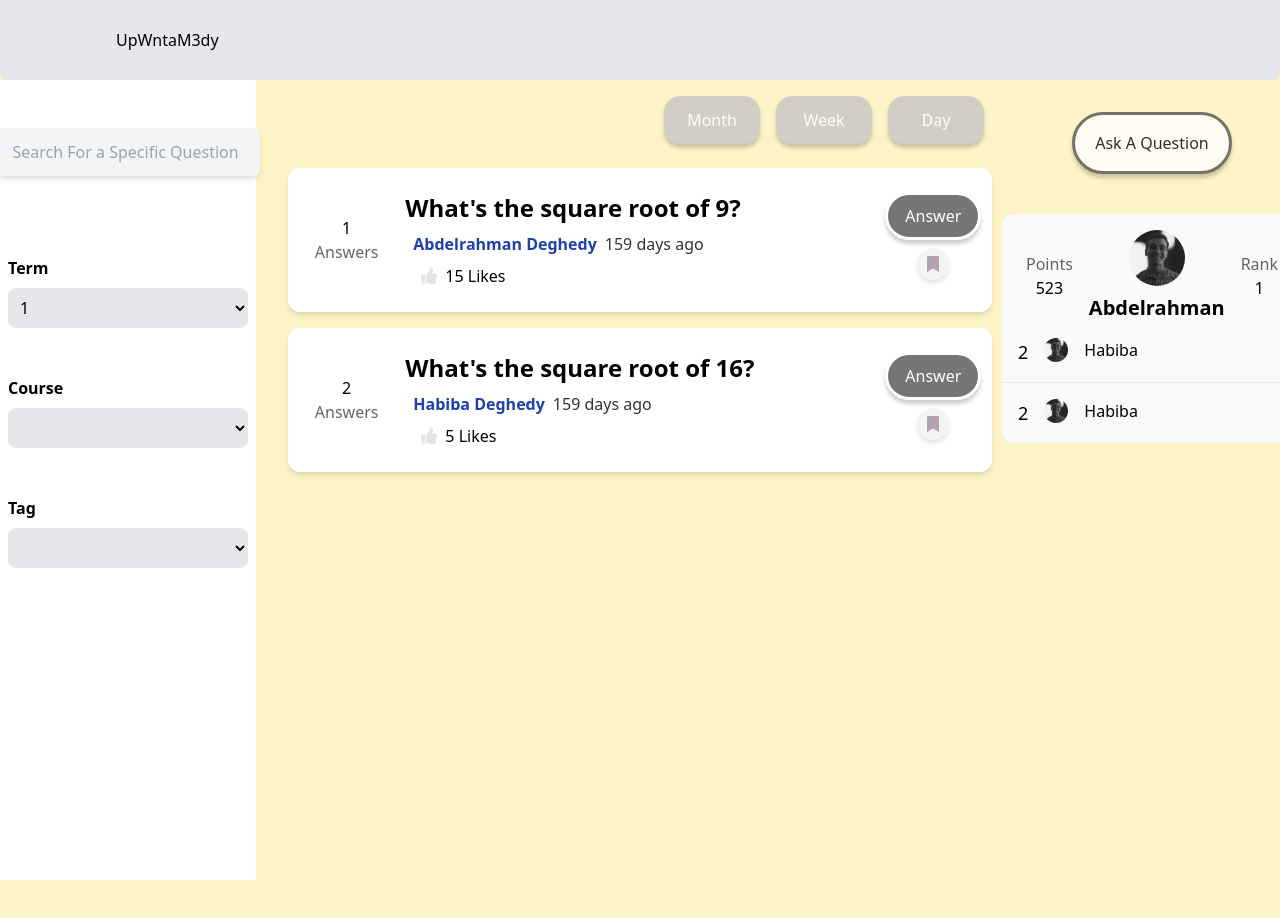
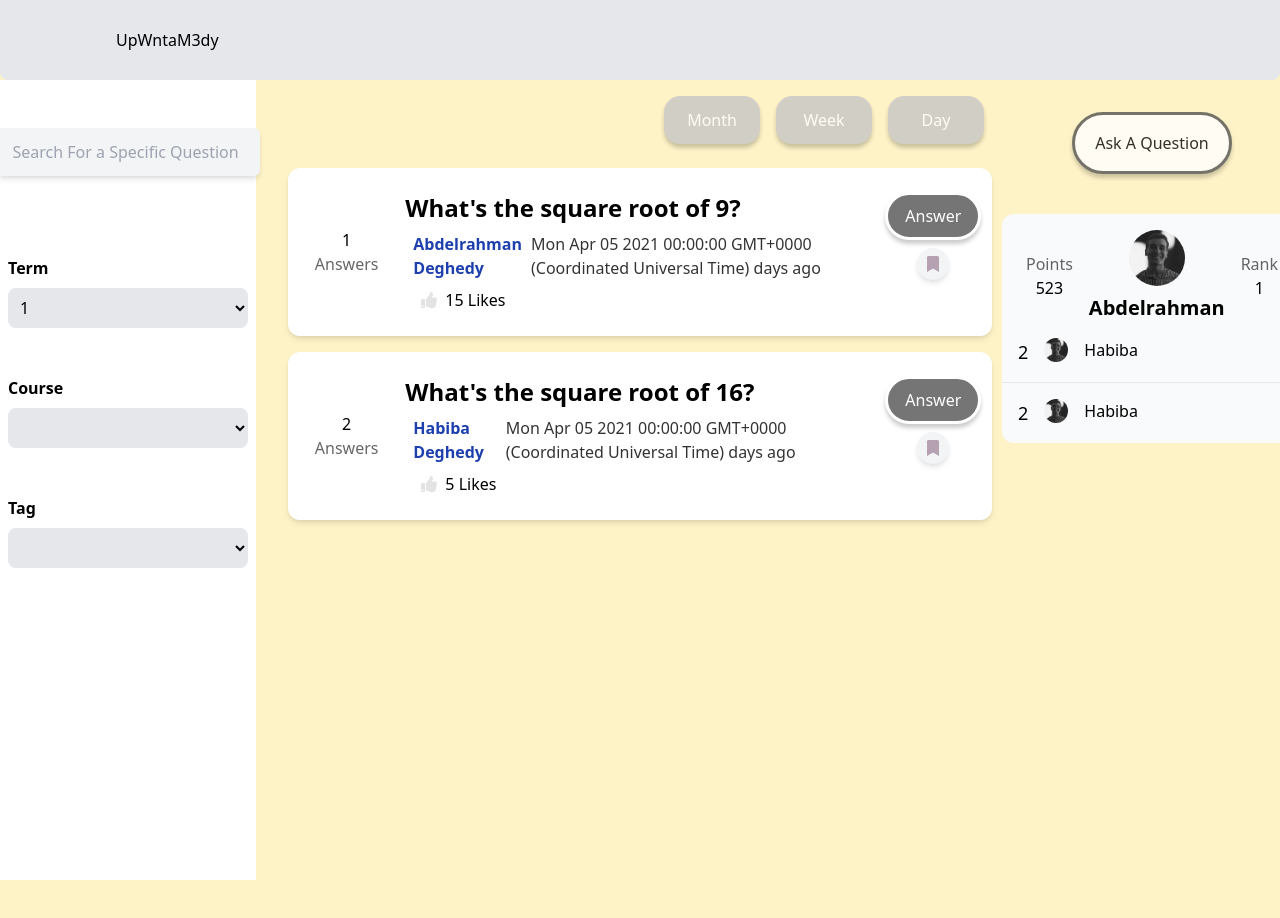
Before and after one commit to AbdelrahmanDeghedy/UpWntaM3dy, a Vue app in the folder upwntam3dy/: page /questions in a window 1280 px wide. Shown: the top 918 px of the page. Built offline with nearby package versions, Linux system fonts and the light colour scheme.

Commit message:
Some fixes with time

```diff
--- a/upwntam3dy/src/_utils/helper.ts
+++ b/upwntam3dy/src/_utils/helper.ts
@@ -1,13 +1,13 @@
 export function getDayDifference(secondDate: Date): number {
   const oneDay: number = 24 * 60 * 60 * 1000; // hours*minutes*seconds*milliseconds
-    const firstDate: Date = new Date (Date.now());
+  const firstDate: Date = new Date (Date.now());
 
   const diffDays = Math.round(Math.abs((+firstDate - +secondDate) / oneDay));
 
   return diffDays;
 }
 
-export function randomIdGenerator() {
+export function randomIdGenerator() : string {
   const S4 = function() {
      return (((1+Math.random())*0x10000)|0).toString(16).substring(1);
   };
--- a/upwntam3dy/src/components/QuestionCard.vue
+++ b/upwntam3dy/src/components/QuestionCard.vue
@@ -80,7 +80,7 @@ export default {
       this.answersNumber = this.question.answersIds.length;
       this.text = this.question.title;
       this.owner =  this.getUsernameFromId(this.question.ownerId);
-      this.time = this.parseDate(this.question.time);
+      this.time = this.question.time;
       this.likes = this.question.likes;
       this.id = this.question.id;
     },
--- a/upwntam3dy/src/components/QuestionCreate.vue
+++ b/upwntam3dy/src/components/QuestionCreate.vue
@@ -15,7 +15,7 @@
   </div>
 </template>
 
-<script>
+<script lang="ts">
 import TheButton from "@/components/TheButton.vue";
 import marked from "marked";
 import { getDayDifference } from "@/_utils/helper";
@@ -32,8 +32,8 @@ export default {
     // console.log(this.markdown);
   },
   mounted(){
-    console.log((new DateFormatter("", {startOf: "12/12/2012"})).date);
-
+    // console.log(ty (new DateFormatter("12/12/2020", {local: false, utcTime: false})).date());
+    console.log(this.parseDate(new Date("2021-02-08")));
   },
   data() {
     return {
@@ -55,7 +55,7 @@ export default {
         ownerId: 18010917,
         title: this.$refs["markdown-content"].textContent + "..",  // The first 50 of the text itself, not the HTML content
         fullQuestionText: this.markdown,
-        time: this.parseDate("12/12/2012"),
+        time: this.parseDate(Date.now()),
         likes: 0,
         liked: false,
         answersIds: [],
--- a/upwntam3dy/src/components/QuestionDetail.vue
+++ b/upwntam3dy/src/components/QuestionDetail.vue
@@ -95,7 +95,7 @@ export default {
   async mounted(){
     await setTimeout(() => {
       this.initializeValues();
-    }, 100)
+    }, 0)
 
   },
   computed : {
@@ -108,7 +108,7 @@ export default {
       this.text = this.findQuestionById(this.$route.params.qId)?.title;
       this.owner = this.getUsernameFromId(this.findQuestionById(this.$route.params.qId)?.ownerId);
       this.fullQuestionText = this.findQuestionById(this.$route.params.qId)?.fullQuestionText;
-      this.time = getDayDifference (this.findQuestionById(this.$route.params.qId)?.time);
+      this.time = this.findQuestionById(this.$route.params.qId)?.time;
 
       this.currentLikeColor = this.findQuestionById(this.$route.params.qId)?.liked ? this.$store.state?.likePrimaryColor : this.$store.state?.likeSecondaryColor;
       this.currentBookmarkColor = this.findQuestionById(this.$route.params.qId)?.bookmarked ? this.$store.state?.bookmarkPrimaryColor : this.$store.state?.bookmarkSecondaryColor;
```
